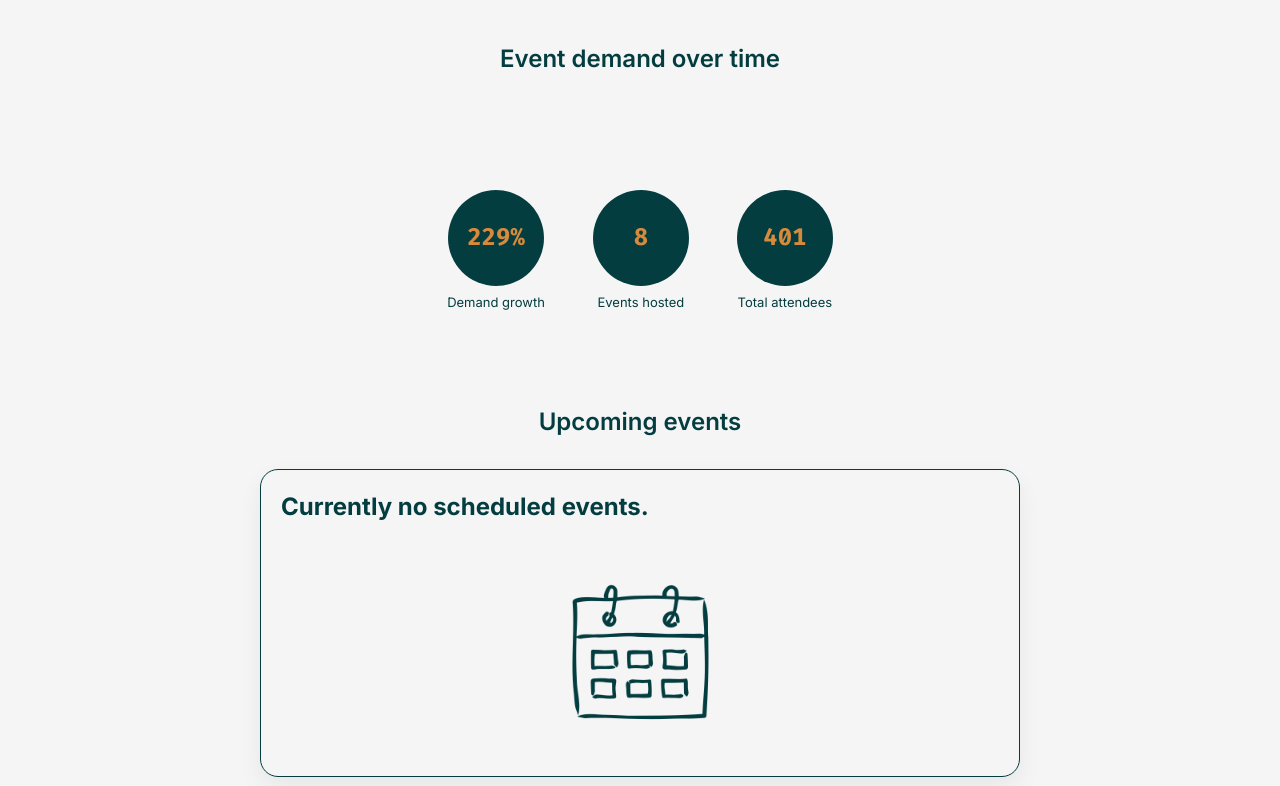
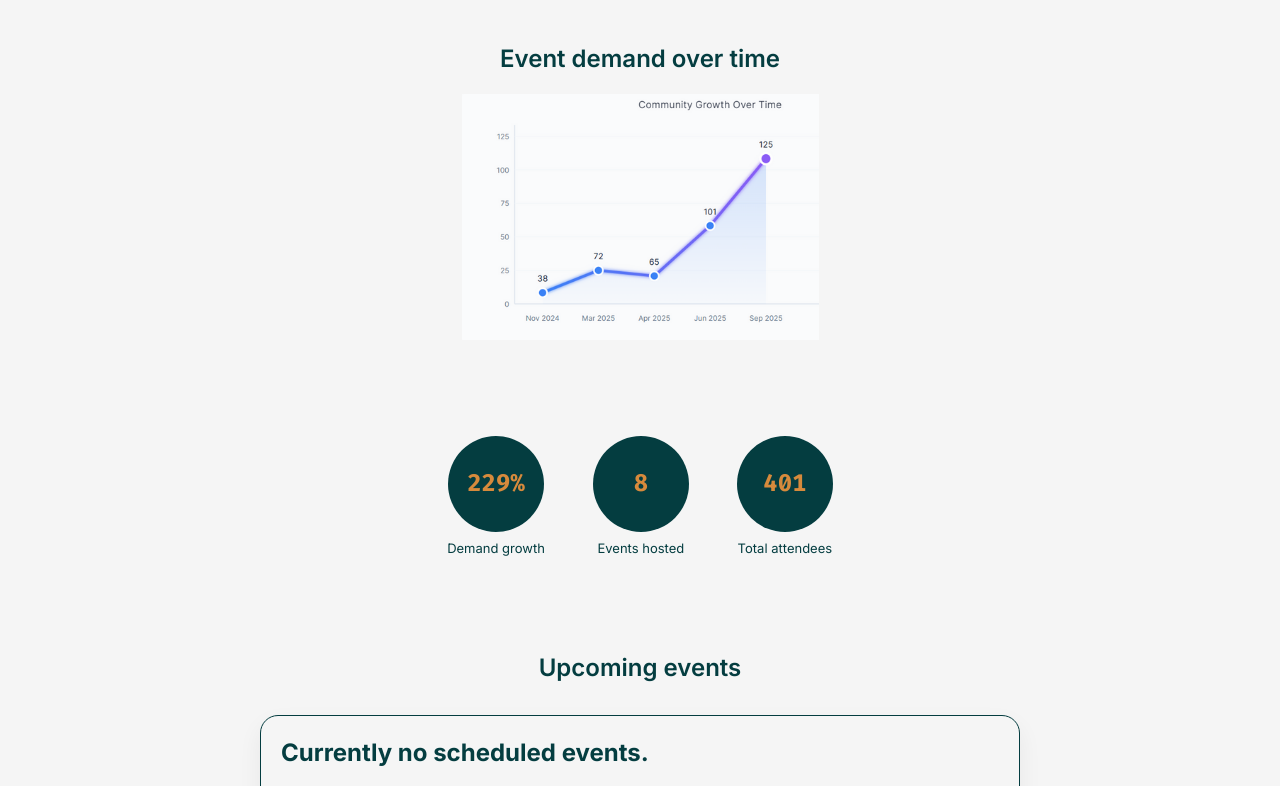
Before and after one commit to datatribe-collective-labs/sites, a plain HTML site: page events.html in a window 1280 px wide. Shown: the part 1568-2354 px from the top of the page. Drawn offline with Linux system fonts and the light colour scheme.

Commit message:
Restore the event demand chart
The "Event demand over time" section rendered as a heading above roughly
50px of empty space: .why-join-header contributes a 32px bottom margin and
its h1 another 20px, with nothing in between.

The chart itself was commented out, and its src read "growth.png" while the
file sits at images/growth.png -- a broken path, which is the likely reason
it was commented out rather than fixed. Restored with the correct path and
alt text describing the trend.

Co-Authored-By: Claude Opus 5 (1M context) <noreply@anthropic.com>

```diff
--- a/events.html
+++ b/events.html
@@ -122,17 +122,18 @@
         </div>
     </section>
 
-    <!-- EVENT DEMAND PLACEHOLDER
-         Placeholder for your event-demand chart image.
-         Replace the inner text with an <img> when ready.
+    <!-- EVENT DEMAND
+         Attendance-over-time chart. Regenerate images/growth.png when the
+         numbers below it change so the two do not drift apart.
     -->
     <section class="events-chart-section">
         <div class="container why-join-header">
             <h1>Event demand over time</h1>
 
-            <!--<div class="events-chart-placeholder">
-                    <img src="growth.png" alt="DataTribe event demand over time">
-            </div>-->
+            <div class="events-chart-placeholder">
+                <img src="images/growth.png"
+                     alt="Chart: DataTribe event attendance rising from 38 in November 2024 to 125 in September 2025">
+            </div>
         </div>
     </section>
 
```
